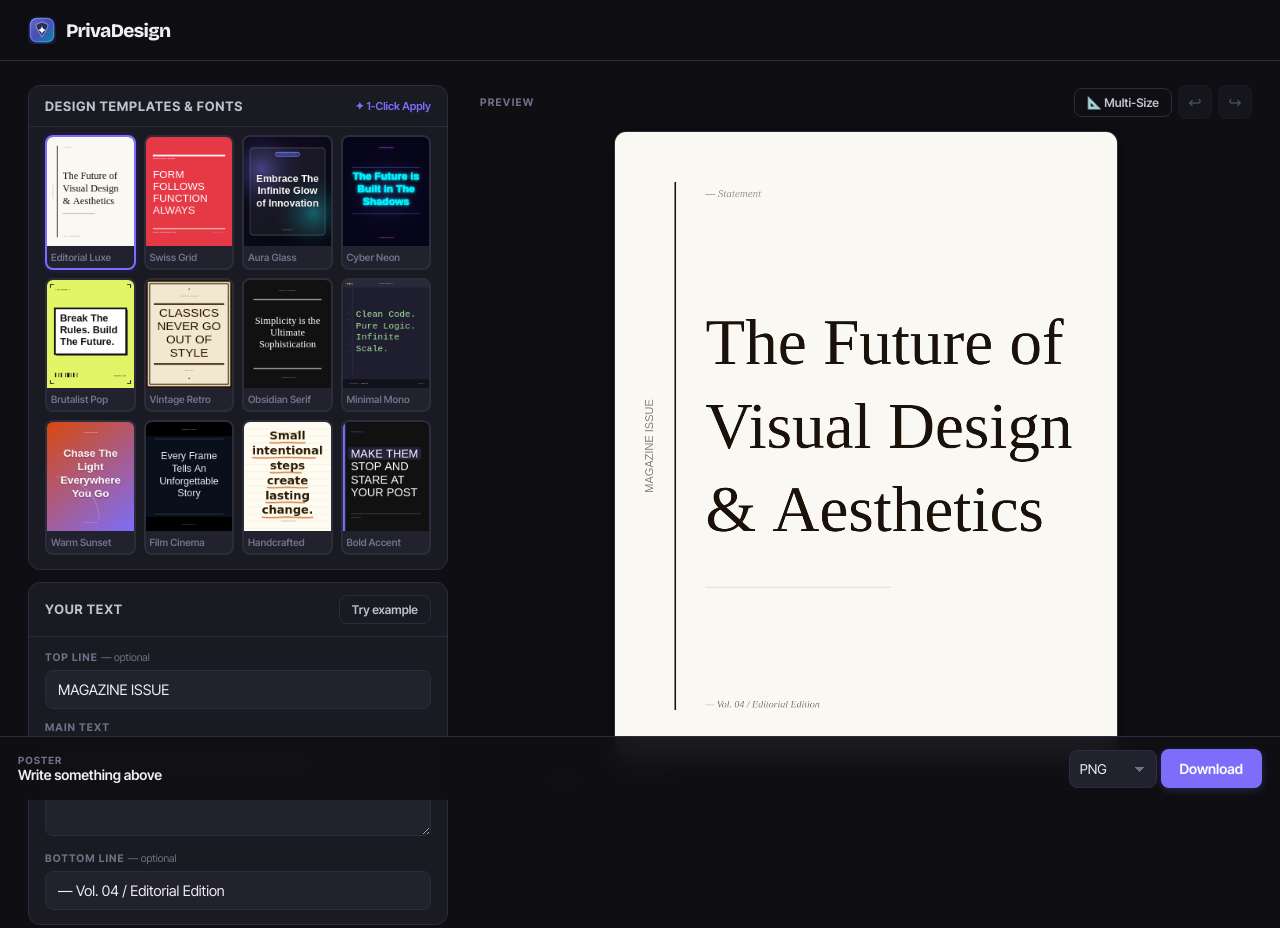
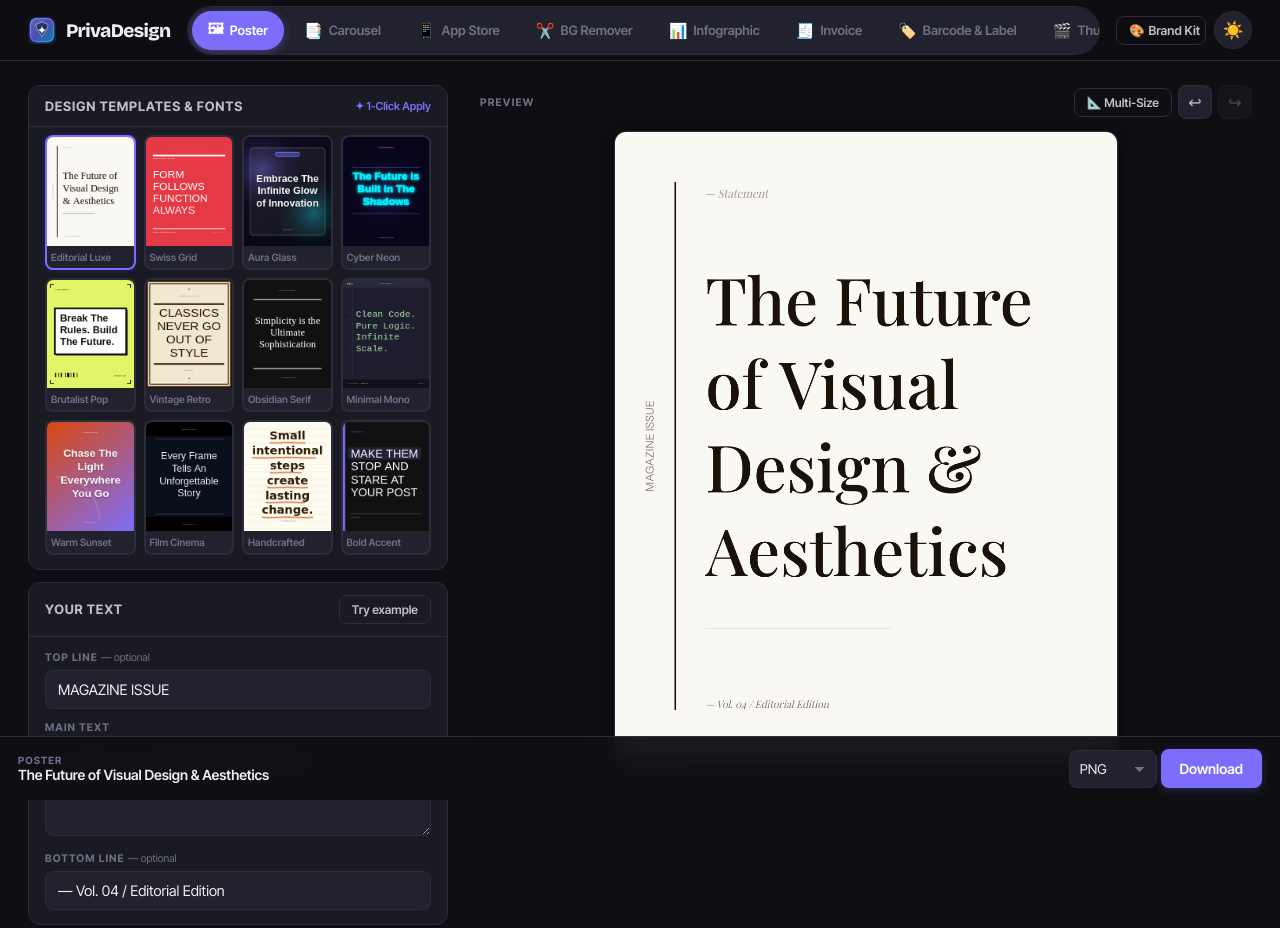
Before and after one commit to JigishDalal/creatorkit, a plain HTML site: page index.html in a window 1280 px wide. Shown: the top 928 px of the page. Drawn offline with nearby package versions, Linux system fonts and the light colour scheme; a script that the page names is missing; a web font is replaced by a local one.

Commit message:
fix: restore navigation mode-tabs and header action controls in index.html

```diff
--- a/index.html
+++ b/index.html
@@ -109,7 +109,45 @@
       </div>
       <span class="brand-name">PrivaDesign</span>
     </div>
-  </header>
+    <nav class="mode-tabs" role="tablist" aria-label="App mode">
+      <button class="tab-btn active" id="tabPoster" role="tab" aria-selected="true" data-mode="poster" onclick="switchMode('poster')">
+        <span class="tab-icon">🖼</span> Poster
+      </button>
+      <button class="tab-btn" id="tabCarousel" role="tab" aria-selected="false" data-mode="carousel" onclick="switchMode('carousel')">
+        <span class="tab-icon">📑</span> Carousel
+      </button>
+      <button class="tab-btn" id="tabAppStore" role="tab" aria-selected="false" data-mode="appstore" onclick="switchMode('appstore')">
+        <span class="tab-icon">📱</span> App Store
+      </button>
+      <button class="tab-btn" id="tabBgRemover" role="tab" aria-selected="false" data-mode="bgremover" onclick="switchMode('bgremover')">
+        <span class="tab-icon">✂️</span> BG Remover
+      </button>
+      <button class="tab-btn" id="tabInfographic" role="tab" aria-selected="false" data-mode="infographic" onclick="switchMode('infographic')">
+        <span class="tab-icon">📊</span> Infographic
+      </button>
+      <button class="tab-btn" id="tabInvoice" role="tab" aria-selected="false" data-mode="invoice" onclick="switchMode('invoice')">
+        <span class="tab-icon">🧾</span> Invoice
+      </button>
+      <button class="tab-btn" id="tabBarcode" role="tab" aria-selected="false" data-mode="barcode" onclick="switchMode('barcode')">
+        <span class="tab-icon">🏷️</span> Barcode & Label
+      </button>
+      <button class="tab-btn" id="tabThumbnail" role="tab" aria-selected="false" data-mode="thumbnail" onclick="switchMode('thumbnail')">
+        <span class="tab-icon">🎬</span> Thumbnail
+      </button>
+    </nav>
+    <div style="display:flex; align-items:center; gap:8px">
+      <button class="btn btn-ghost btn-sm" id="pwaInstallBtn" onclick="triggerPwaInstall()" title="Install PrivaDesign as a Native App" style="display:none; font-size:12.5px; padding:6px 12px; border-color:var(--acc); color:var(--acc); font-weight:700">
+        <span>📲</span> <span class="install-btn-label">Install App</span>
+      </button>
+      <button class="btn btn-ghost btn-sm" id="brandKitHeaderBtn" onclick="openBrandKitModal()" title="Open Brand Kit" style="font-size:12.5px; padding:6px 12px">
+        <span>🎨</span> <span class="brand-kit-btn-label">Brand Kit</span>
+      </button>
+      <button class="theme-btn" id="themeToggle" onclick="toggleTheme()" aria-label="Toggle dark/light mode" title="Toggle theme">
+        <span id="themeIcon">☀️</span>
+      </button>
+    </div>
+  </div>
+</header>
 
   <!-- ====== POSTER MODE ====== -->
   <main id="posterMode" class="mode-panel wrap" role="tabpanel" aria-labelledby="tabPoster">
```
